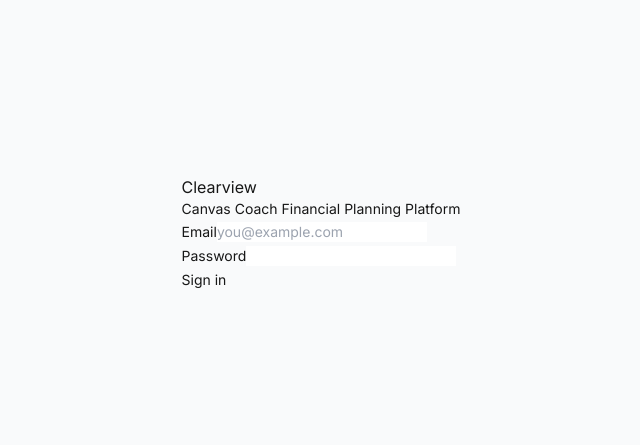
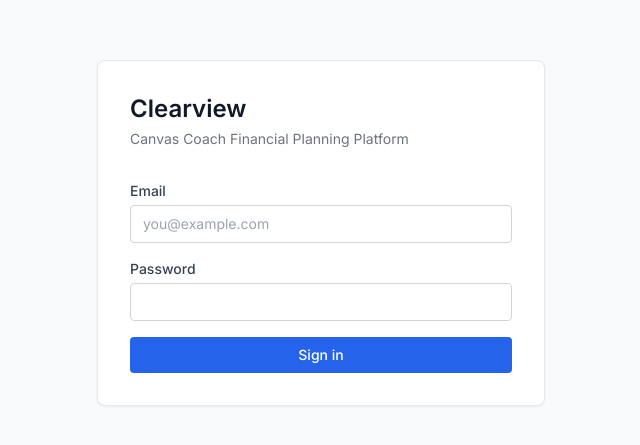
Before and after one commit to habibClearview/clearview-platform, a Next.js app: page / in a window 1280 px wide. Shown: the part 167-612 px from the top of the page, without its empty margins (319-959 px from the left). Built offline with nearby package versions, Linux system fonts and the light colour scheme; no server answers.

Commit message:
Add files via upload

```diff
--- a/tailwind.config.ts
+++ b/tailwind.config.ts
@@ -2,9 +2,8 @@ import type { Config } from "tailwindcss";
 
 const config: Config = {
   content: [
-    "./pages/**/*.{js,ts,jsx,tsx,mdx}",
-    "./components/**/*.{js,ts,jsx,tsx,mdx}",
     "./app/**/*.{js,ts,jsx,tsx,mdx}",
+    "./src/**/*.{js,ts,jsx,tsx,mdx}",
   ],
   theme: {
     extend: {
```
